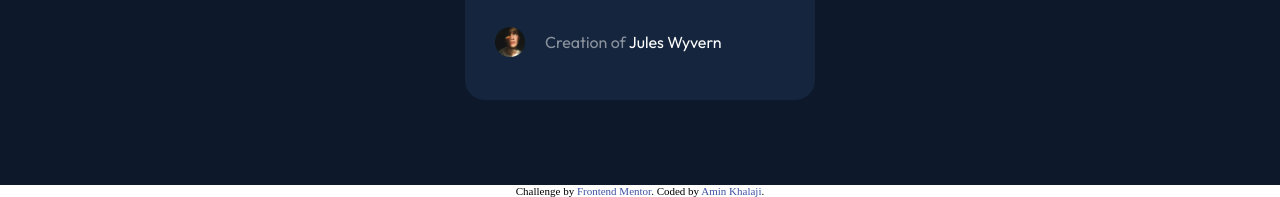
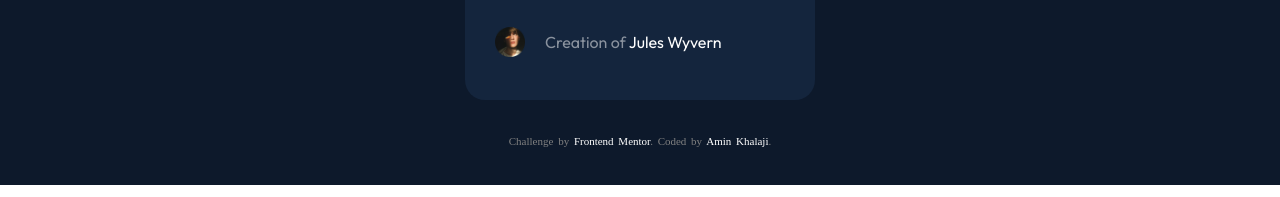
Before and after one commit to AMINKHALAJI/nft-preview-card, a plain HTML site: page index.html in a window 1280 px wide. Shown: the part 615-812 px from the top of the page. Drawn offline with Linux system fonts and the light colour scheme.

Commit message:
attribute done

```diff
--- a/style.css
+++ b/style.css
@@ -10,10 +10,13 @@
 
 .attribution {
      font-size: 11px; text-align: center;
+     color: grey;
+     margin-top:-50px ;
+     word-spacing: 2px;
     }
 
 .attribution a {
-    color: hsl(228, 45%, 44%);
+    color: white;
     text-decoration: none;
 }
 
```
